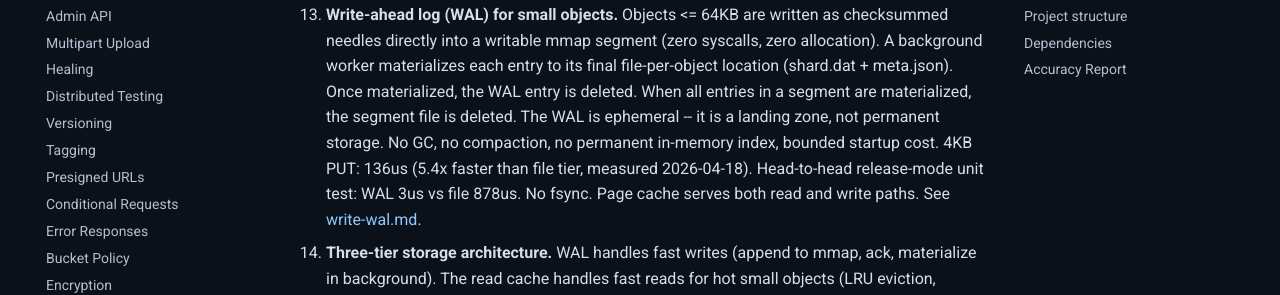
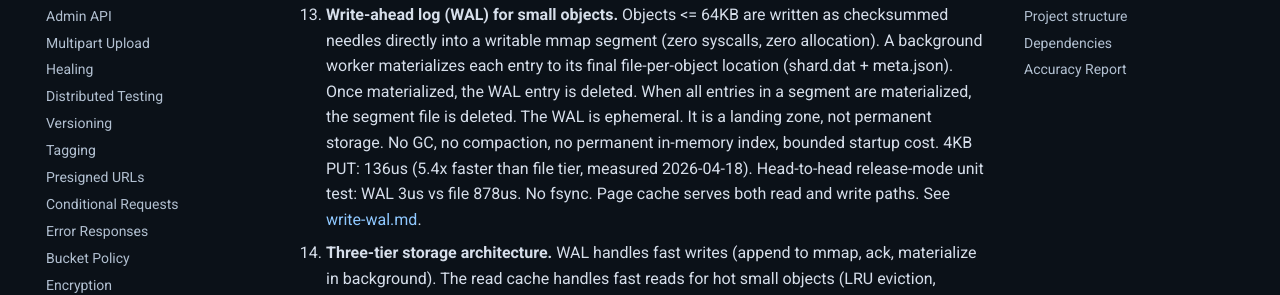
Before and after one commit to abix-/abixio, an MkDocs documentation site: the page built from docs/architecture.md, in a window 1280 px wide and 900 px high, scrolled down 1115 px. Shown: the part 255-550 px from the top of the window. Built offline with MkDocs 1.6.1 and Material for MkDocs 9.7.7, drawn with Linux system fonts in a browser that asks for light colours; comment, search, counter and statistics services are not loaded.

```diff
--- a/docs/architecture.md
+++ b/docs/architecture.md
@@ -62,7 +62,7 @@ cluster-control direction.
     each entry to its final file-per-object location (shard.dat +
     meta.json). Once materialized, the WAL entry is deleted. When all
     entries in a segment are materialized, the segment file is deleted.
-    The WAL is ephemeral -- it is a landing zone, not permanent storage.
+    The WAL is ephemeral. It is a landing zone, not permanent storage.
     No GC, no compaction, no permanent in-memory index, bounded startup
     cost. 4KB PUT: 136us (5.4x faster than file tier, measured
     2026-04-18). Head-to-head release-mode unit test: WAL 3us vs
```
